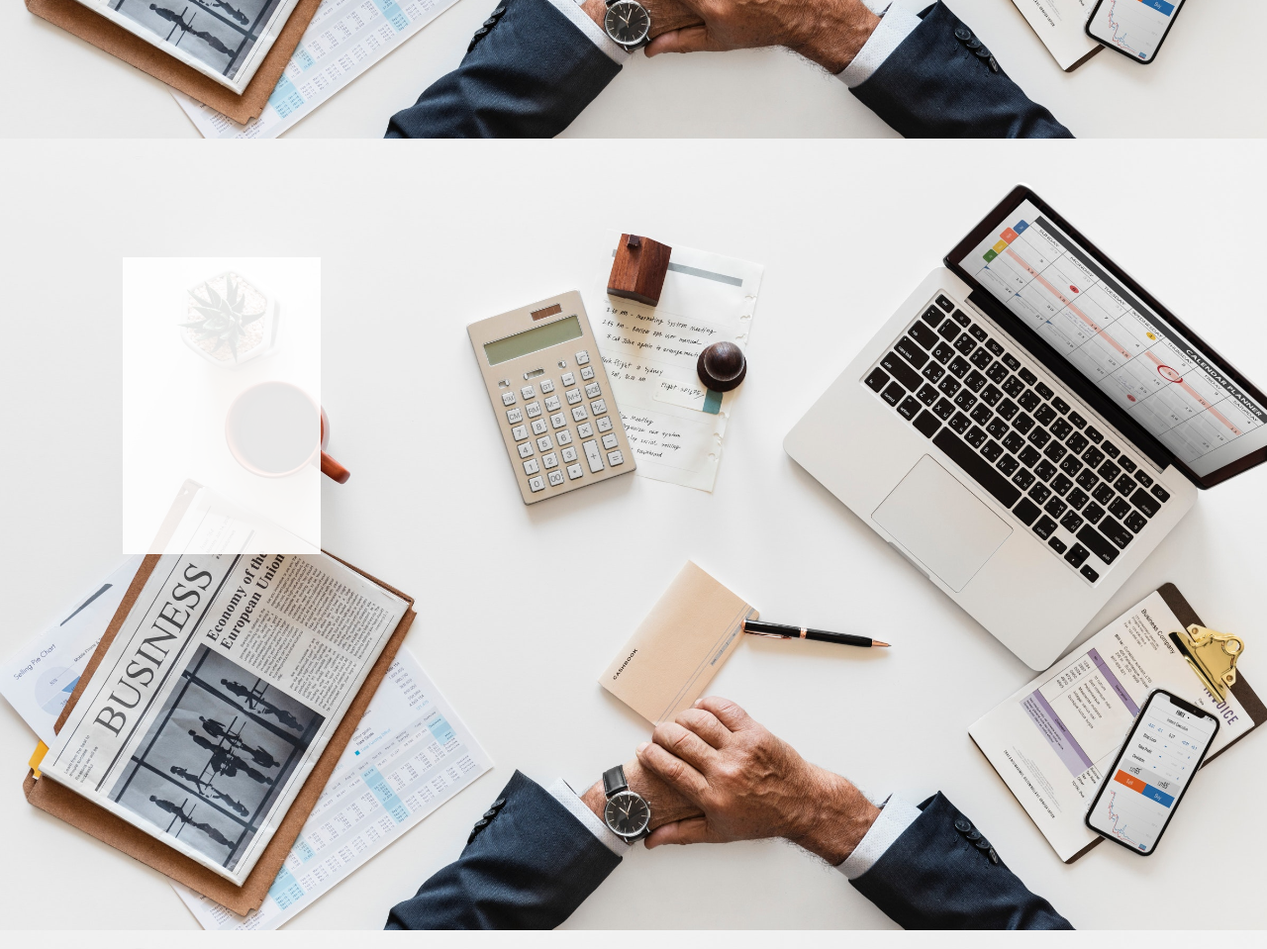
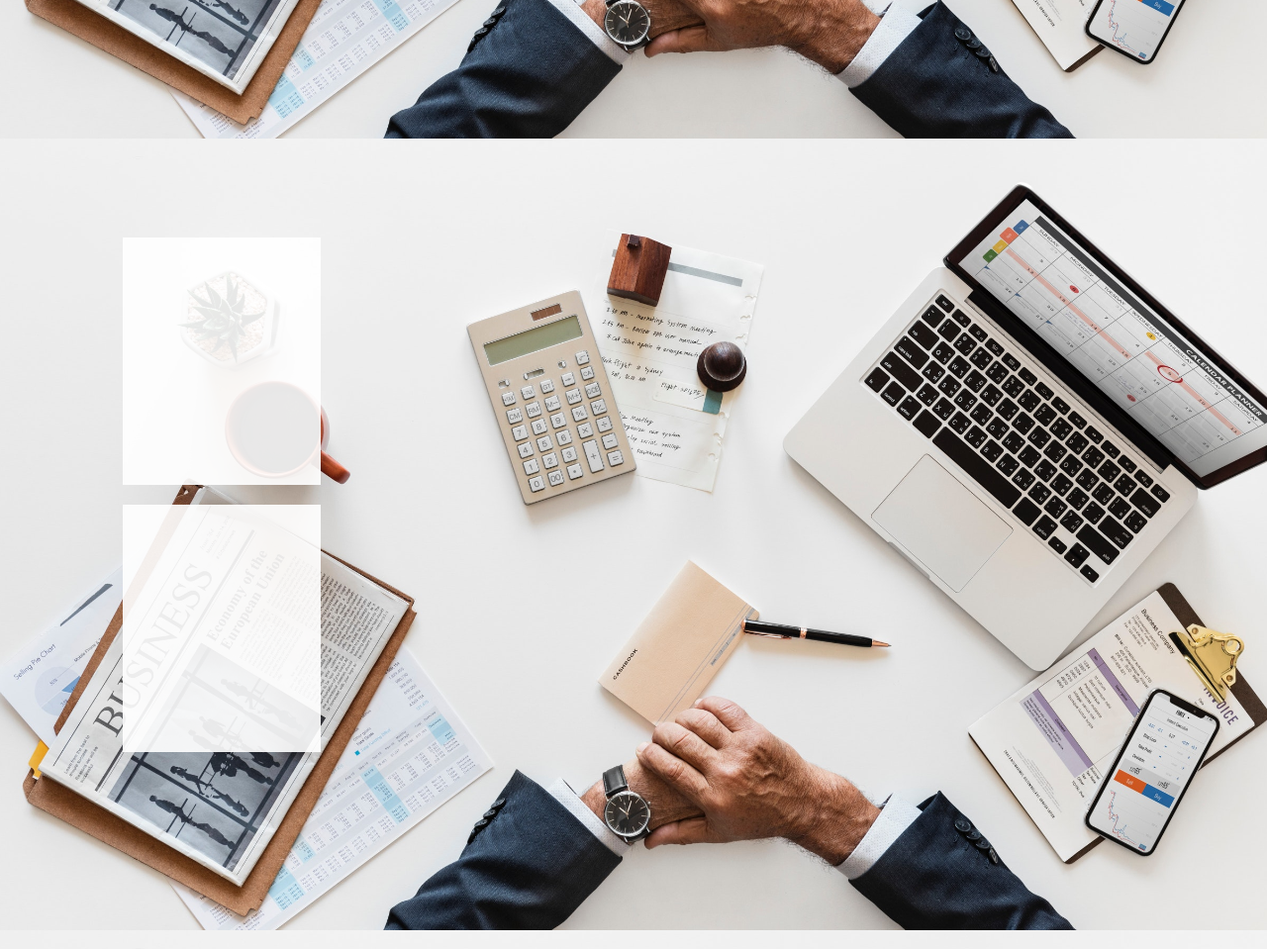
Before and after one commit to cybulskimateusz/cybulskimateusz.github.io, a PHP site: page / in a window 1280 px wide. Shown: the part 1460-2419 px from the top of the page at 99% size. Run offline with PHP 8.4, Linux system fonts and the light colour scheme.

Commit message:
(#list-portfolio > li)size bug fix ; ivisible submit

```diff
--- a/css/main.css
+++ b/css/main.css
@@ -121,7 +121,7 @@ input{
 input[id=f-name]{
 	margin-right:10%;
 }
-input[id=f-mail]]{
+input[id=f-mail]{
 	margin-left:0;
 }
 textarea{
@@ -214,7 +214,7 @@ footer{
 	min-height:85vh;
 	max-height:85vh;
 	width:90%;
-	margin-top:12.5vh;
+	margin-top:10vh;
 	margin-left:auto;
 	margin-right:auto;
 	display:flex;
@@ -241,7 +241,7 @@ footer{
 	display:none;
 }
 #list-portfolio > li{
-	min-height:37.5vh;
+	min-height:12.5rem;
 	background-color:white;
 	opacity:0.9;
 	margin-right:auto;
--- a/index.php
+++ b/index.php
@@ -9,7 +9,6 @@
 		I put all of private, or public projects that I've, or I was a part of in here. Apps, Websites, and more...">
 		<meta name="keywords" content="showcase, mateusz, cybulski, deveroper, apps">
 		<meta name="author" content="Mateusz Cybulski">
-		<meta name="viewport" content="device-width, initial-scale=1.0" />
 
 
 		<meta http-equiv="X-Ua-Compatible" content="IE=edge, chrome=1">
@@ -55,6 +54,7 @@
 				<div id="content-portfolio">
 					<ul id="list-portfolio">
 						<li></li>
+						<li></li>
 					</ul>
 					<div id="next" class="circle" >&rang;</div>
 				</div>
@@ -62,19 +62,20 @@
 			<article  id="contact">
 				<div class="panel">
 					<div class="contact-form">
-						<form id="form">
+						<form id="form" action="php/send.php">
 						<div class="inputs">
-							<input type="text" id="f-name" placeholder="name"></input>
-							<input type="text" id="f-mail" placeholder="e-mail"></input>
+							<input type="text" id="f-name" placeholder="name"/>
+							<input type="text" id="f-mail" placeholder="e-mail"/>
 						</div>
 							<textarea id="f-contact" placeholder="What's up?"></textarea>
+							<input type="submit" value="send" style="display:none !important;"/>
 						</form>
 					</div>
 					<div class="social-media">
 						<a target="_blank" title="LinkedIn" href="http://www.linkedin.com/in/mateusz-cybulski"><div class="circle" id="linkedin"><i class="demo-icon icon-linkedin"></i></div></a>
 						<a target="_blank" title="Facebook Messenger" href="https://m.me/i.am.m4tth3w"><div class="circle" id="messenger"><i class="demo-icon icon-comment"></i></div></a>
 						<a target="_blank" title="Twitter" href="https://twitter.com/@MateuszCybulsky"><div class="circle" id="twitter"><i class="demo-icon icon-twitter"></i></div></a>
-						<div class="circle" id="send" title="send" onclick="send()"><i class="demo-icon icon-mail"></i></div>
+						<div class="circle" id="send" title="send"><i class="demo-icon icon-mail"></i></div>
 					</div>
 				</div>
 			</article>
```
Also changed, not shown: javascript/script.js (line endings or trailing spaces).
